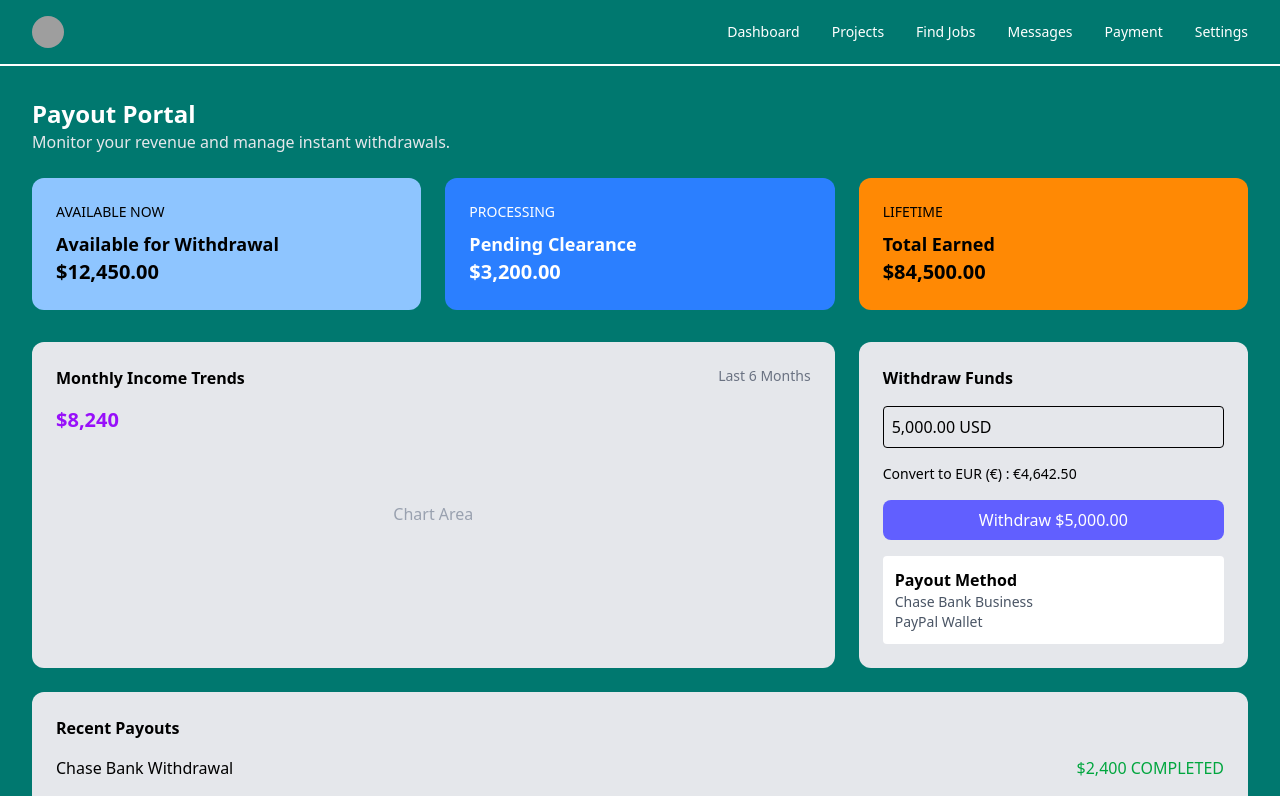
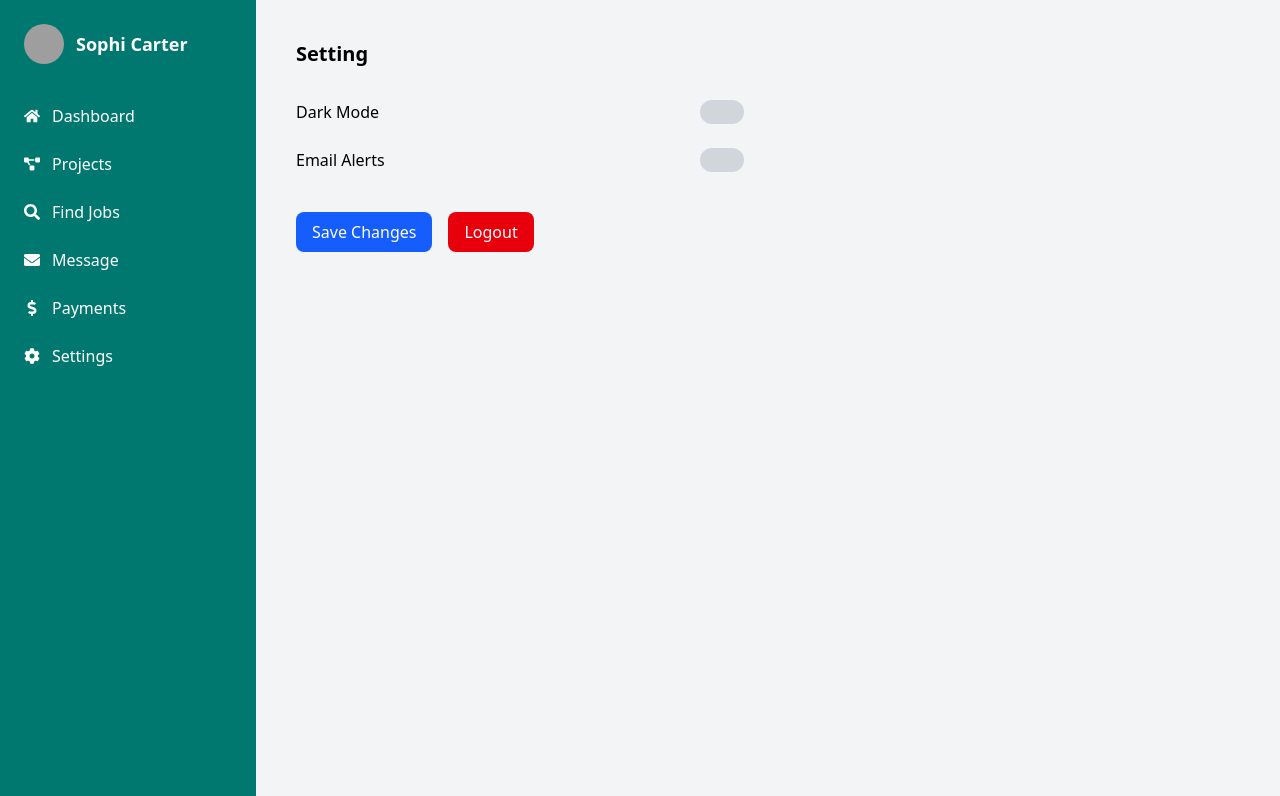
Before and after one commit to vikashkumar97983282-glitch/Talent-Talk-using-React, a React (Vite) app in the folder Talent_talk/: page / in a window 1280 px wide. Shown: the top 796 px of the page. Built offline with nearby package versions, Linux system fonts and the light colour scheme; grey boxes are pictures that could not be loaded; what ag-charts-community would draw is missing.

Commit message:
this is client setting page .

```diff
--- a/Talent_talk/src/App.jsx
+++ b/Talent_talk/src/App.jsx
@@ -39,6 +39,7 @@ import ClientProject from "./clientpage/clientproject/clientproject";
 import ClientJob from "./clientpage/clientjobapply/clientjob";
 import ClientMessage from "./clientpage/clientMessage/clientMessage";
 import ClientPayment from "./clientpage/clientpayment/clientpayment";
+import ClientSetting from "./clientpage/clientSetting/clientSetting";
 
 
 function App() {
@@ -71,7 +72,8 @@ function App() {
     {/* <ClientProject/> */}
     {/* <ClientJob/> */}
     {/* <ClientMessage/> */}
-    <ClientPayment/>
+    {/* <ClientPayment/> */}
+    <ClientSetting/>
 
 
 
--- a/Talent_talk/src/clientpage/clientDashboard/clientPanel.jsx
+++ b/Talent_talk/src/clientpage/clientDashboard/clientPanel.jsx
@@ -1,7 +1,7 @@
 import React from "react";
 import { FaHome, FaProjectDiagram, FaSearch, FaEnvelope, FaDollarSign, FaCog } from "react-icons/fa";
 
-function AdminPanel() {
+function ClientAdminPanel() {
   return (
     <div className="w-64 h-screen bg-teal-700 text-white p-6">
 
@@ -54,4 +54,4 @@ function AdminPanel() {
   );
 }
 
-export default AdminPanel;
+export default ClientAdminPanel;
--- /dev/null
+++ b/Talent_talk/src/clientpage/clientSetting/clientSetting.jsx
@@ -0,0 +1,16 @@
+import React from "react";
+import ClientSettingsContent from "./clientSettingContent";
+import ClientAdminPanel from "../clientDashboard/clientPanel";
+
+
+function ClientSetting(){
+
+    return (
+        <div className="flex">
+            <ClientAdminPanel/>
+            <ClientSettingsContent/>
+        </div>
+    );
+}
+
+export default ClientSetting;
--- /dev/null
+++ b/Talent_talk/src/clientpage/clientSetting/clientSettingContent.jsx
@@ -0,0 +1,46 @@
+import React from "react";
+
+function ClientSettingsContent() {
+  return (
+    <div className="flex-1 bg-gray-100 p-10">
+
+      <h1 className="text-xl font-semibold mb-8">Setting</h1>
+
+      {/* Dark Mode */}
+      <div className="flex justify-between items-center mb-6 max-w-md">
+        <span>Dark Mode</span>
+
+        <label className="relative inline-flex items-center cursor-pointer">
+          <input type="checkbox" className="sr-only peer"/>
+          <div className="w-11 h-6 bg-gray-300 rounded-full peer peer-checked:bg-blue-500"></div>
+        </label>
+      </div>
+
+      {/* Email Alerts */}
+      <div className="flex justify-between items-center mb-10 max-w-md">
+        <span>Email Alerts</span>
+
+        <label className="relative inline-flex items-center cursor-pointer">
+          <input type="checkbox" className="sr-only peer"/>
+          <div className="w-11 h-6 bg-gray-300 rounded-full peer peer-checked:bg-blue-500"></div>
+        </label>
+      </div>
+
+      {/* Buttons */}
+      <div className="flex gap-4">
+
+        <button className="bg-blue-600 text-white px-4 py-2 rounded-lg">
+          Save Changes
+        </button>
+
+        <button className="bg-red-600 text-white px-4 py-2 rounded-lg">
+          Logout
+        </button>
+
+      </div>
+
+    </div>
+  );
+}
+
+export default ClientSettingsContent;
```
